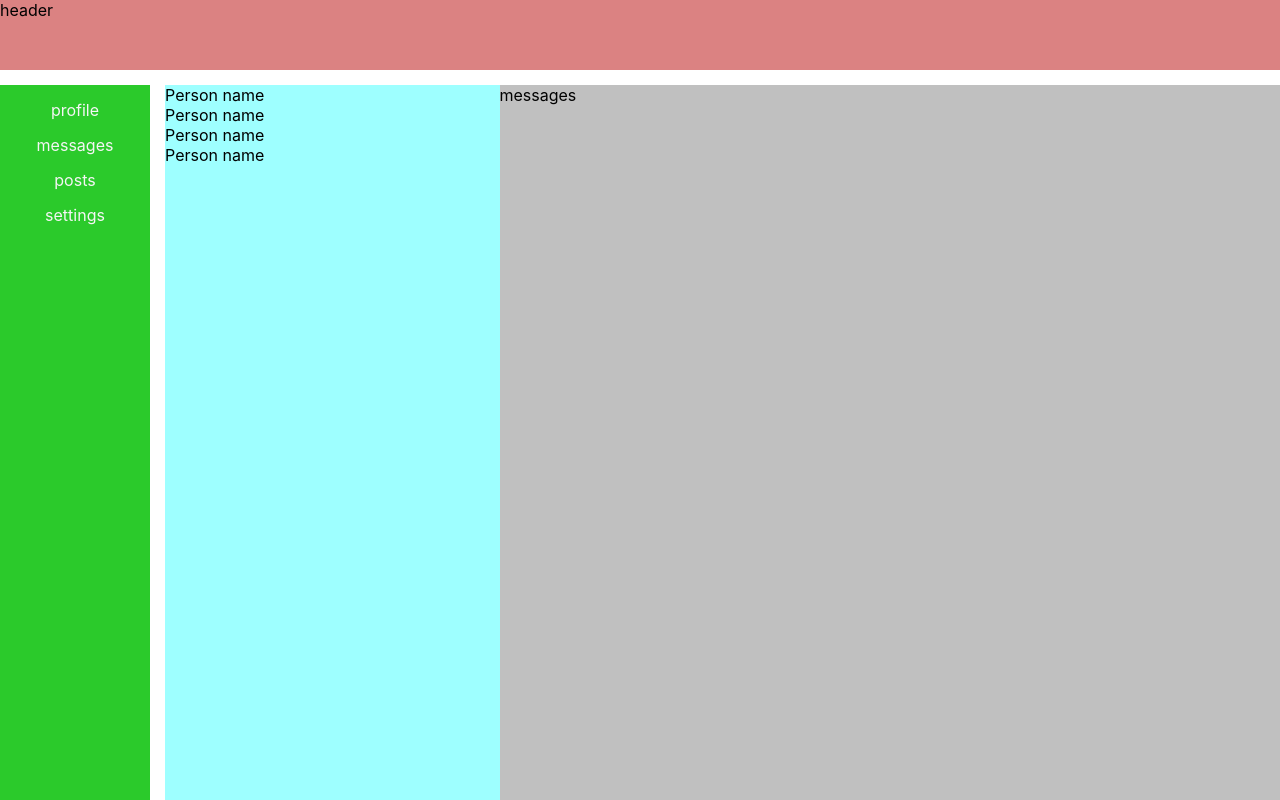
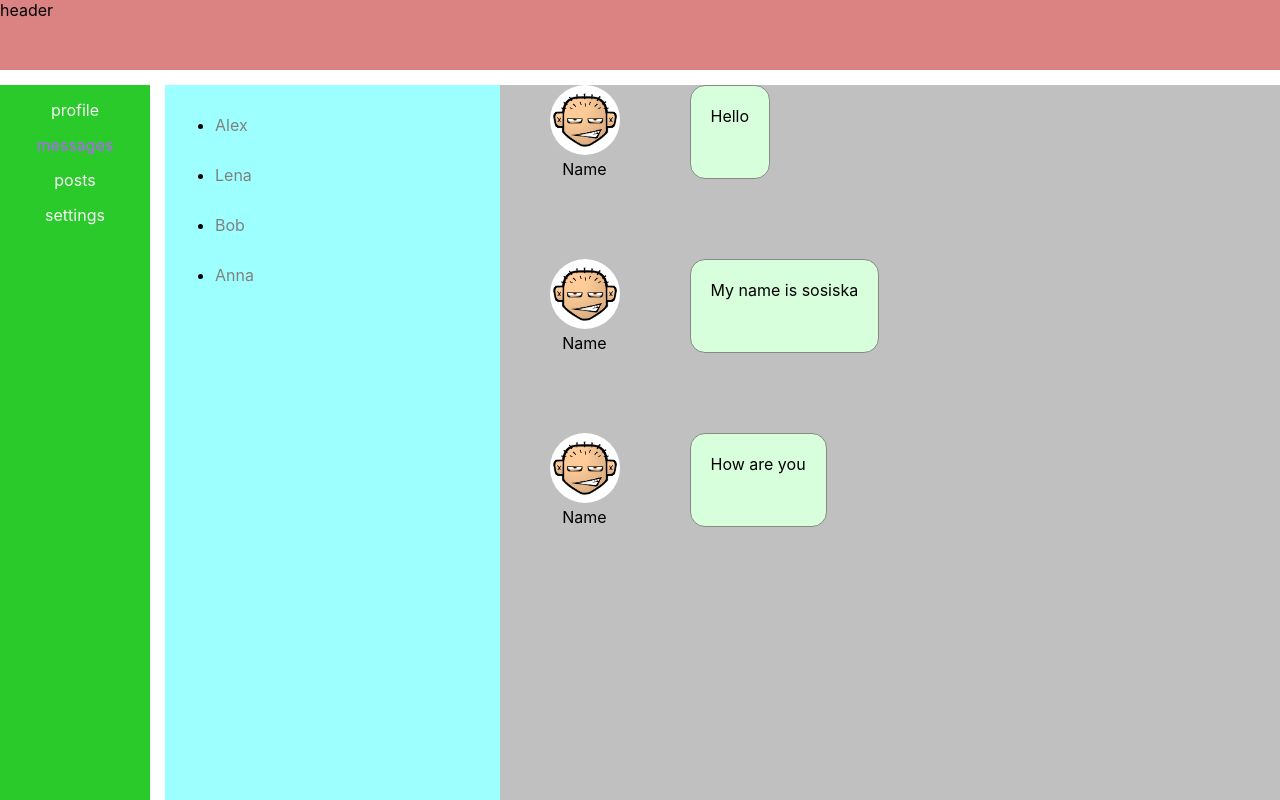
Before and after one commit to RomanCherkunov/network-it-kama, a React (Create React App) app: page /messages in a window 1280 px wide. Built offline with nearby package versions, Linux system fonts and the light colour scheme.

Commit message:
first add to repository. Starting to make a network

```diff
--- a/package.json
+++ b/package.json
@@ -8,6 +8,7 @@
     "@testing-library/user-event": "^12.8.3",
     "react": "^17.0.2",
     "react-dom": "^17.0.2",
+    "react-router-dom": "^5.3.0",
     "react-scripts": "4.0.3",
     "web-vitals": "^1.1.2"
   },
--- a/src/App.js
+++ b/src/App.js
@@ -1,3 +1,5 @@
+// import { BrowserRouter } from 'react-router-dom'
+import { Route, BrowserRouter} from 'react-router-dom'
 import './App.css'
 import Header from './components/Header/Header'
 import Main from './components/Main/Main'
@@ -6,12 +8,14 @@ import Nav from './components/Nav/Nav'
 
 const App = () => {
   return (
-    <div className="app">
-      <Header />
-      <Nav />
-      {/* <Main /> */}
-      <Messages />
-    </div>
+    <BrowserRouter>
+      <div className="app">
+        <Header />
+        <Nav />
+        <Route path='/profile' component={Main} />
+        <Route path='/messages' component={Messages} />
+      </div>
+    </BrowserRouter>
   )
 }
 
--- /dev/null
+++ b/src/components/Messages/Dialog/Dialog.jsx
@@ -0,0 +1,19 @@
+import React from 'react'
+import classes from './Dialog.module.css'
+import ava from '../../../../src/images/avatar.png'
+
+function Dialog(props) {
+    return (
+        <div className={classes.dialog}>
+            <div className={classes.imgName}>
+                <img src={ava} alt="img" />
+                <p>Name</p>
+            </div>
+            <div className={classes.message}>
+                <p>{props.message}</p>
+            </div>
+        </div>
+    )
+}
+
+export default Dialog
--- /dev/null
+++ b/src/components/Messages/Dialog/Dialog.module.css
@@ -0,0 +1,22 @@
+.dialog img {
+    width: 70px;
+    border-radius: 50%;
+}
+.dialog {
+    display: flex;
+    margin-bottom: 80px;
+}
+
+
+.imgName {
+    margin-left: 50px;
+    text-align: center;
+}
+
+.message {
+margin-left: 70px;
+padding: 20px;
+border: 1px solid rgb(136, 136, 136);
+border-radius: 15px;
+background: rgb(215, 255, 219);
+}
--- a/src/components/Messages/Messages.jsx
+++ b/src/components/Messages/Messages.jsx
@@ -1,17 +1,22 @@
 import React from 'react'
+import Dialog from './Dialog/Dialog'
 import classes from './Messages.module.css'
+import Person from './person/Person'
+// import { Route } from 'react-router-dom';
 
 function Messages() {
     return (
         <div className={classes.messages}>
             <div className={classes.people}>
-                <div>Person name</div>
-                <div>Person name</div>
-                <div>Person name</div>
-                <div>Person name</div>
+                <Person name='Alex' id='1' />
+                <Person name='Lena' id='2' />
+                <Person name='Bob' id='3' />
+                <Person name='Anna' id='4' />
             </div>
             <div className={classes.dialogs}>
-            <p>messages</p>
+            <Dialog message='Hello' />
+            <Dialog message='My name is sosiska' />
+            <Dialog message='How are you' />
             </div>
         </div>
     )
--- /dev/null
+++ b/src/components/Messages/person/Person.jsx
@@ -0,0 +1,18 @@
+import React from 'react'
+import classes from './Person.module.css'
+import { NavLink } from 'react-router-dom'
+
+function Person(props) {
+    return (
+        <div className={classes.person}>
+            <ul>
+                <li>
+                    <NavLink to={`/messages/${props.id}`} activeClassName={classes.active}>{props.name}</NavLink>
+                </li>
+            </ul>
+
+        </div>
+    )
+}
+
+export default Person
--- /dev/null
+++ b/src/components/Messages/person/Person.module.css
@@ -0,0 +1,11 @@
+.person {
+    padding: 30px 30px 0 50px;
+}
+
+.person ul li a {
+    color: grey;
+}
+
+.active {
+    color: rgb(238, 0, 0);
+}
--- a/src/components/Nav/Nav.jsx
+++ b/src/components/Nav/Nav.jsx
@@ -1,13 +1,14 @@
 import classes from './Nav.module.css'
+import {NavLink} from 'react-router-dom'
 
 const Nav = () => {
   return (
 
       <nav className={classes.nav}>
-       <div><a href="!#">profile</a></div>
-        <div><a href="!#">messages</a></div>
-        <div><a href="!#">posts</a></div>
-        <div><a href="!#">settings</a></div>
+       <div><NavLink to="/profile" activeClassName={classes.active}>profile</NavLink></div>
+        <div><NavLink to="/messages" activeClassName={classes.active}>messages</NavLink></div>
+        <div><NavLink to="/posts" activeClassName={classes.active}>posts</NavLink></div>
+        <div><NavLink to="/settings" activeClassName={classes.active}>settings</NavLink></div>
       </nav>
 
   )
--- a/src/components/Nav/Nav.module.css
+++ b/src/components/Nav/Nav.module.css
@@ -10,6 +10,18 @@
       text-decoration: none;
   }
 
+  a:hover {
+      color: blueviolet;
+  }
+
+  a:active {
+      color: rgb(174, 114, 189);
+  }
+
   .nav div {
       margin-top: 15px;
   }
+
+  .active {
+      color: rgb(184, 97, 255);
+  }
```
Also changed, not shown: 1 other file (tests, documents, lock files or other folders).
